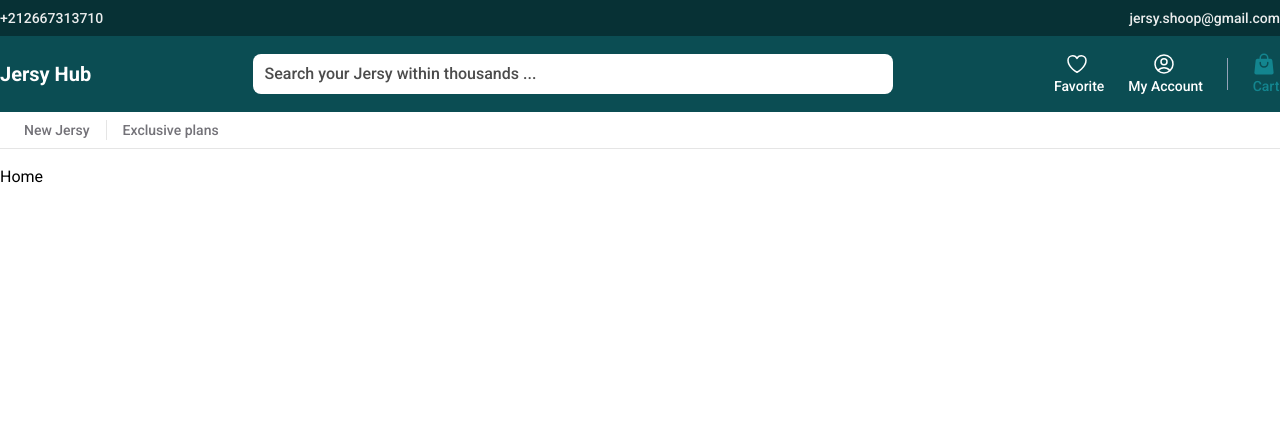
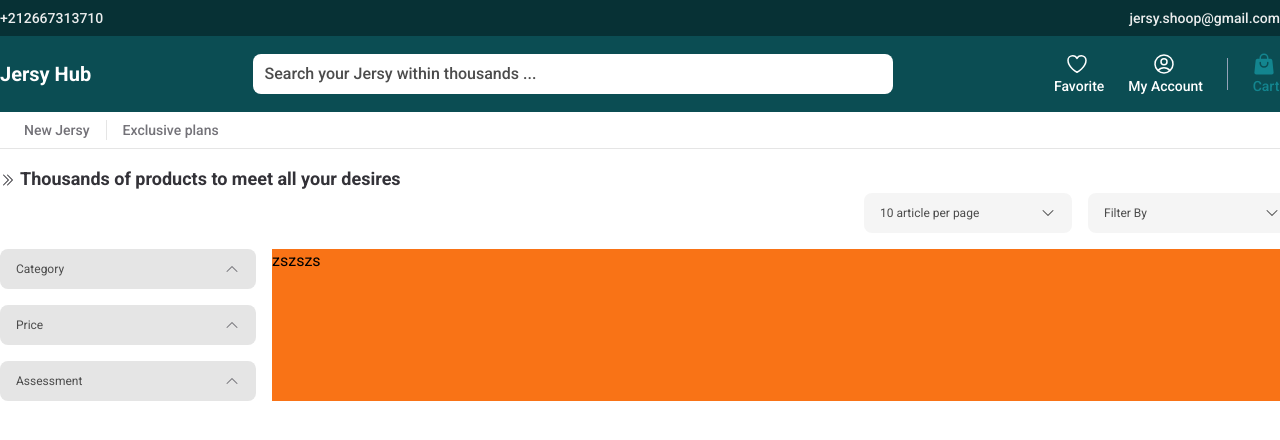
Before and after one commit to yacineahmaich/mega-mart-front, a React (Vite) app: page / in a window 1280 px wide. Shown: the top 440 px of the page. Built offline with nearby package versions, Linux system fonts and the light colour scheme; the HTML template or start-up script is replaced by a standard one.

Commit message:
🚀 add home page filtering components

```diff
--- /dev/null
+++ b/src/components/home/MainFilter.tsx
@@ -0,0 +1,44 @@
+import { FC, useState } from 'react'
+import Select from '../ui/Select'
+const filterOptions = [
+  { label: 'Filter By', value: '' },
+  { label: 'Product Name', value: 'name' },
+  { label: 'Price Desc', value: 'price-desc' },
+  { label: 'Price Asc', value: 'price-asc' },
+  { label: 'Newest', value: 'newest' },
+  { label: 'Oldest', value: 'oldest' },
+]
+
+const productsPerPageOptions = [
+  { label: '10 article per page', value: '10' },
+  { label: '15 article per page', value: '15' },
+  { label: '20 article per page', value: '20' },
+  { label: '25 article per page', value: '25' },
+  { label: '30 article per page', value: '30' },
+]
+
+const MainFilter: FC = () => {
+  const [selectedFilter, setselectedFilter] = useState(filterOptions[0])
+  const [selectArctcilePerPage, setSelectArctcilePerPage] = useState(
+    productsPerPageOptions[0]
+  )
+
+  return (
+    <div className="flex justify-end col-span-2">
+      <div className="flex space-x-4">
+        <Select
+          options={productsPerPageOptions}
+          selectedOption={selectArctcilePerPage}
+          onChange={setSelectArctcilePerPage}
+        />
+        <Select
+          options={filterOptions}
+          selectedOption={selectedFilter}
+          onChange={setselectedFilter}
+        />
+      </div>
+    </div>
+  )
+}
+
+export default MainFilter
--- /dev/null
+++ b/src/components/home/SecondaryFilter.tsx
@@ -0,0 +1,105 @@
+import { FC } from 'react'
+import DisclotureItem from '../ui/DisclotureItem'
+import { StarIcon } from '@heroicons/react/24/solid'
+
+const categories = [
+  {
+    id: 1,
+    name: 'Club',
+  },
+  {
+    id: 2,
+    name: 'National Team',
+  },
+]
+
+const SecondaryFilter: FC = () => {
+  return (
+    <div className="space-y-4">
+      <DisclotureItem title="Category">
+        <ul className="space-y-2">
+          {categories.map(cat => (
+            <li>
+              <label htmlFor={cat.name} className="space-x-3 cursor-pointer">
+                <input
+                  type="checkbox"
+                  id={cat.name}
+                  name="categories"
+                  value={cat.id}
+                  className="rounded focus:ring-0"
+                />
+                <span>{cat.name}</span>
+              </label>
+            </li>
+          ))}
+        </ul>
+      </DisclotureItem>
+      <DisclotureItem title="Price">
+        <div className="flex items-center gap-2">
+          <div className="relative">
+            <span className="absolute top-0 text-[10px] px-1 -translate-y-1/2 bg-white left-2">
+              USD
+            </span>
+            <input
+              type="text"
+              placeholder="Min"
+              className="w-full py-1 rounded-lg focus:ring-0 focus:border-black placeholder:text-sm"
+            />
+          </div>
+          <div>-</div>
+          <div className="relative">
+            <span className="absolute top-0 text-[10px] px-1 -translate-y-1/2 bg-white left-2">
+              USD
+            </span>
+            <input
+              type="text"
+              placeholder="Max"
+              className="w-full py-1 rounded-lg focus:ring-0 focus:border-black placeholder:text-sm"
+            />
+          </div>
+        </div>
+      </DisclotureItem>
+      <DisclotureItem title="Assessment">
+        <div className="space-y-2">
+          <button className="flex">
+            <StarIcon className="w-3 h-3 text-yellow-400" />
+            <StarIcon className="w-3 h-3 text-gray" />
+            <StarIcon className="w-3 h-3 text-gray" />
+            <StarIcon className="w-3 h-3 text-gray" />
+            <StarIcon className="w-3 h-3 text-gray" />
+          </button>
+          <button className="flex">
+            <StarIcon className="w-3 h-3 text-yellow-400" />
+            <StarIcon className="w-3 h-3 text-yellow-400" />
+            <StarIcon className="w-3 h-3 text-gray" />
+            <StarIcon className="w-3 h-3 text-gray" />
+            <StarIcon className="w-3 h-3 text-gray" />
+          </button>
+          <button className="flex">
+            <StarIcon className="w-3 h-3 text-yellow-400" />
+            <StarIcon className="w-3 h-3 text-yellow-400" />
+            <StarIcon className="w-3 h-3 text-yellow-400" />
+            <StarIcon className="w-3 h-3 text-gray" />
+            <StarIcon className="w-3 h-3 text-gray" />
+          </button>
+          <button className="flex">
+            <StarIcon className="w-3 h-3 text-yellow-400" />
+            <StarIcon className="w-3 h-3 text-yellow-400" />
+            <StarIcon className="w-3 h-3 text-yellow-400" />
+            <StarIcon className="w-3 h-3 text-yellow-400" />
+            <StarIcon className="w-3 h-3 text-gray" />
+          </button>
+          <button className="flex">
+            <StarIcon className="w-3 h-3 text-yellow-400" />
+            <StarIcon className="w-3 h-3 text-yellow-400" />
+            <StarIcon className="w-3 h-3 text-yellow-400" />
+            <StarIcon className="w-3 h-3 text-yellow-400" />
+            <StarIcon className="w-3 h-3 text-yellow-400" />
+          </button>
+        </div>
+      </DisclotureItem>
+    </div>
+  )
+}
+
+export default SecondaryFilter
--- /dev/null
+++ b/src/components/ui/DisclotureItem.tsx
@@ -0,0 +1,47 @@
+import { FC, ReactNode, Fragment } from 'react'
+import { Disclosure, Transition } from '@headlessui/react'
+import { ChevronUpIcon } from '@heroicons/react/24/solid'
+
+type Props = {
+  children?: ReactNode
+  title: string
+}
+
+const DisclosureItem: FC<Props> = props => {
+  return (
+    <Disclosure as="div" className="w-full">
+      {({ open }) => (
+        <>
+          <Disclosure.Button
+            className={`flex items-center justify-between w-full px-4 py-3 text-xs rounded-lg text-dark-600 bg-gray hover:bg-purple-200   ${
+              open ? 'rounded-b-none focus:outline-none' : ''
+            }`}
+          >
+            <span>{props.title}</span>
+            <ChevronUpIcon
+              className={`${
+                open ? 'rotate-180 transform' : ''
+              } h-4 w-4 text-dark-500`}
+            />
+          </Disclosure.Button>
+          <Transition
+            as={Fragment}
+            enter="tranistion"
+            enterFrom="transition -translate-y-2"
+            enterTo="transition translate-y-0 duration-200"
+          >
+            <Disclosure.Panel
+              className={`px-4 pt-5 pb-3 rounded-b-lg text-sm text-gray-500 ${
+                open ? 'border border-gray' : ''
+              }`}
+            >
+              {props.children}
+            </Disclosure.Panel>
+          </Transition>
+        </>
+      )}
+    </Disclosure>
+  )
+}
+
+export default DisclosureItem
--- /dev/null
+++ b/src/components/ui/Select.tsx
@@ -0,0 +1,50 @@
+import { Dispatch, FC, Fragment, SetStateAction } from 'react'
+import { Listbox, Transition } from '@headlessui/react'
+import { ChevronDownIcon } from '@heroicons/react/24/solid'
+
+export type Option = {
+  label: string
+  value: string
+}
+
+type Props = {
+  options: Option[]
+  selectedOption: Option
+  onChange: Dispatch<SetStateAction<Option>>
+}
+
+const Select: FC<Props> = ({ options, selectedOption, onChange }) => {
+  return (
+    <Listbox value={selectedOption} onChange={onChange}>
+      <div className="relative">
+        <Listbox.Button className="flex items-center justify-between px-4 py-3 text-xs rounded-lg w-52 text-dark-600 bg-light">
+          <span>{selectedOption.label}</span>
+          <ChevronDownIcon className="w-4" />
+        </Listbox.Button>
+        <Transition
+          as={Fragment}
+          enter="duration-200 transition-opcaity"
+          enterFrom="-translate-y-3 opcaity-0"
+          enterTo="opacity-100 translate-y-0"
+          leave="transition-opacity duration-150"
+          leaveFrom="opacity-100"
+          leaveTo="opacity-0"
+        >
+          <Listbox.Options className="absolute left-0 mt-2 overflow-hidden rounded-lg top-full">
+            {options.map((op, idx) => (
+              <Listbox.Option
+                key={idx}
+                value={op}
+                className="flex items-center justify-between px-4 py-3 text-xs cursor-pointer w-52 hover:bg-gray text-dark-600 bg-light"
+              >
+                {op.label}
+              </Listbox.Option>
+            ))}
+          </Listbox.Options>
+        </Transition>
+      </div>
+    </Listbox>
+  )
+}
+
+export default Select
--- a/src/pages/DefaultLayout.tsx
+++ b/src/pages/DefaultLayout.tsx
@@ -5,9 +5,9 @@ const DefaultLayout = () => {
   return (
     <>
       <Header />
-      <div className="container mx-auto">
+      <main>
         <Outlet />
-      </div>
+      </main>
     </>
   )
 }
--- a/src/pages/Home.tsx
+++ b/src/pages/Home.tsx
@@ -1,7 +1,23 @@
 import { FC } from 'react'
+import { ChevronDoubleRightIcon } from '@heroicons/react/24/solid'
+import MainFilter from '../components/home/MainFilter'
+import SecondaryFilter from '../components/home/SecondaryFilter'
 
 const Home: FC = () => {
-  return <div>Home</div>
+  return (
+    <div className="container mx-auto">
+      <h2 className="text-lg font-semibold text-dark-700">
+        <ChevronDoubleRightIcon className="inline w-4 mr-1 font-bold align-middle" />
+        Thousands of products to meet all your desires
+      </h2>
+
+      <section className="grid gap-4 grid-cols-products">
+        <MainFilter />
+        <SecondaryFilter />
+        <div className="bg-orange-500">zszszs</div>
+      </section>
+    </div>
+  )
 }
 
 export default Home
--- a/tailwind.config.js
+++ b/tailwind.config.js
@@ -67,6 +67,9 @@ export default {
         gray: '#e5e5e5',
         light: '#f5f5f5f5',
       },
+      gridTemplateColumns: {
+        products: '20% minmax(80%, 1fr)',
+      },
     },
   },
   plugins: [require('@tailwindcss/forms')],
```
